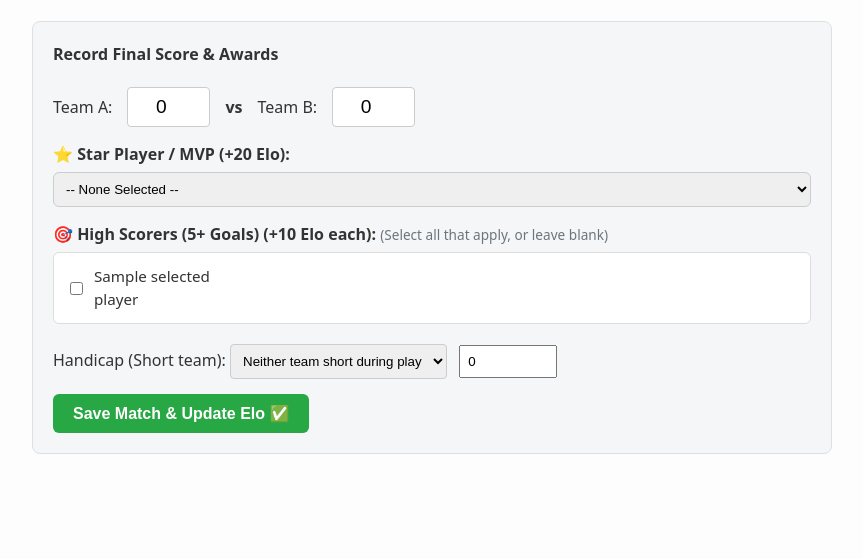
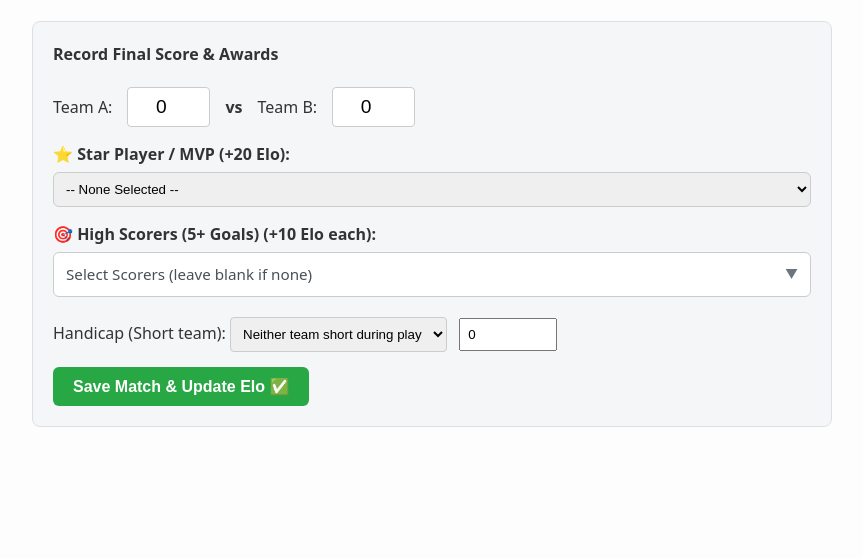
Before and after one commit to SethSinghJenningsKSCLOUD/5aSide-Manager, a Flask app: template templates/index.html in a window 1280 px wide. Shown: the part 829-1388 px from the top of the page, without its empty margins (208-1071 px from the left). After the commit the page ends 1256 px from the top, so only its background shows below. Run offline with Flask 3, Linux system fonts and the light colour scheme; the template is opened without the code that fills it: most values are stand-ins (such as "Sample title", 1, 10 or a date in 2020).

Commit message:
Implement 48h Star Player voting, early RSVP hook, and multi-scorer support

```diff
--- a/templates/index.html
+++ b/templates/index.html
@@ -204,21 +204,28 @@
                     </select>
                 </div>
 
-                <!-- Multi-Checkbox High Scorers -->
-                <div>
-                    <label style="display:block; font-weight:600; margin-bottom:6px;">
-                        🎯 High Scorers (5+ Goals) (+10 Elo each):
-                        <span style="font-weight: normal; font-size: 0.85rem; color: #6c757d;">(Select all that apply, or leave blank)</span>
-                    </label>
-                    <div style="display: grid; grid-template-columns: repeat(auto-fill, minmax(150px, 1fr)); gap: 8px; background: white; padding: 12px; border: 1px solid #ddd; border-radius: 6px;">
+                <!-- Multi-Select Dropdown High Scorers -->
+            <div style="margin-bottom: 15px;">
+                <label style="display:block; font-weight:600; margin-bottom:6px;">
+                    🎯 High Scorers (5+ Goals) (+10 Elo each):
+                </label>
+
+                <details style="position: relative; background: white; border: 1px solid #ccc; border-radius: 6px;">
+                    <summary style="padding: 10px 12px; cursor: pointer; user-select: none; font-size: 0.95rem; font-weight: 500; color: #495057; display: flex; justify-content: space-between; align-items: center;">
+                        <span>Select Scorers (leave blank if none)</span>
+                        <span style="font-size: 0.8rem; color: #6c757d;">▼</span>
+                    </summary>
+
+                    <div style="padding: 10px 12px; border-top: 1px solid #eee; display: grid; grid-template-columns: repeat(auto-fill, minmax(140px, 1fr)); gap: 8px; max-height: 180px; overflow-y: auto;">
                         {% for p in match_result.selected_players %}
-                        <label style="display: flex; align-items: center; gap: 8px; font-size: 0.95rem; cursor: pointer; user-select: none;">
+                        <label style="display: flex; align-items: center; gap: 8px; font-size: 0.95rem; cursor: pointer; user-select: none; padding: 4px 0;">
                             <input type="checkbox" name="top_scorer_ids" value="{{ p.id }}">
                             <span>{{ p.name }}</span>
                         </label>
                         {% endfor %}
                     </div>
-                </div>
+                </details>
+            </div>
             </div>
 
             <div style="margin-bottom: 15px;">
```
